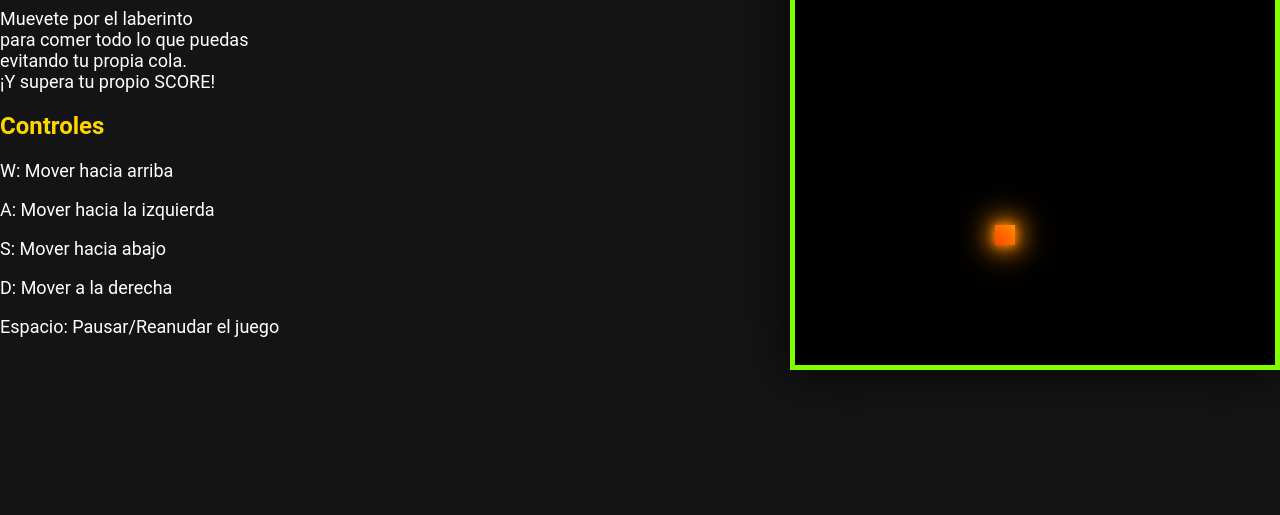
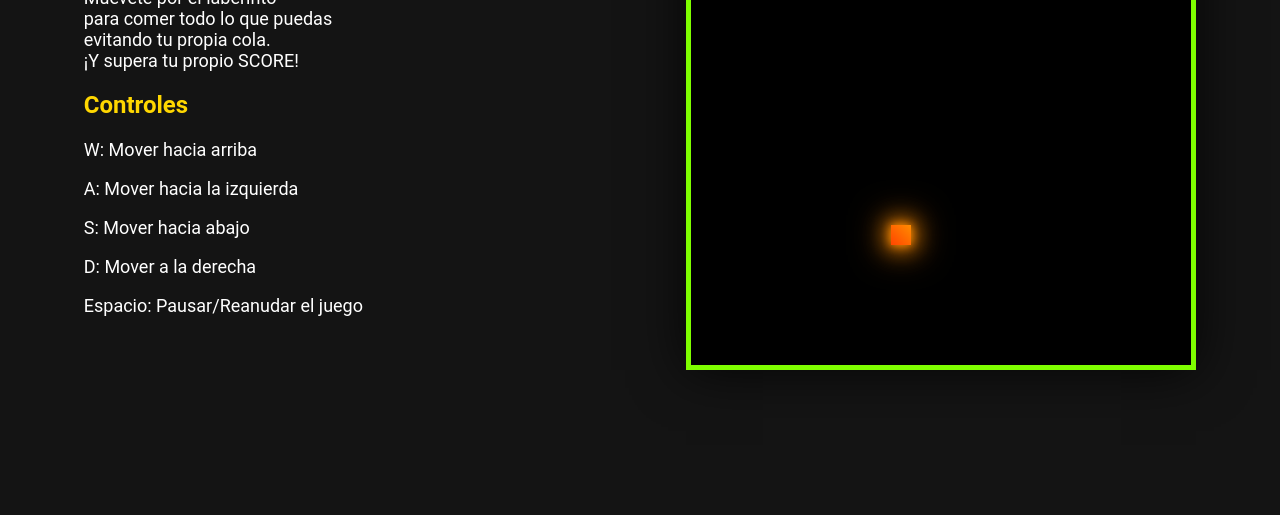
Before and after one commit to JcAmela/Mini_Snake, a plain HTML site: page index.html in a window 1280 px wide. Shown: the part 285-800 px from the top of the page. Drawn offline with Linux system fonts and the light colour scheme.

Commit message:
Update styles.css

```diff
--- a/styles.css
+++ b/styles.css
@@ -62,7 +62,7 @@ body {
 #game-info {
   font-size: 18px;
   color: #fff;
-  margin-right: 500px;
+  margin-right: 300px;
 }
 
 #game-info h2 {
```
